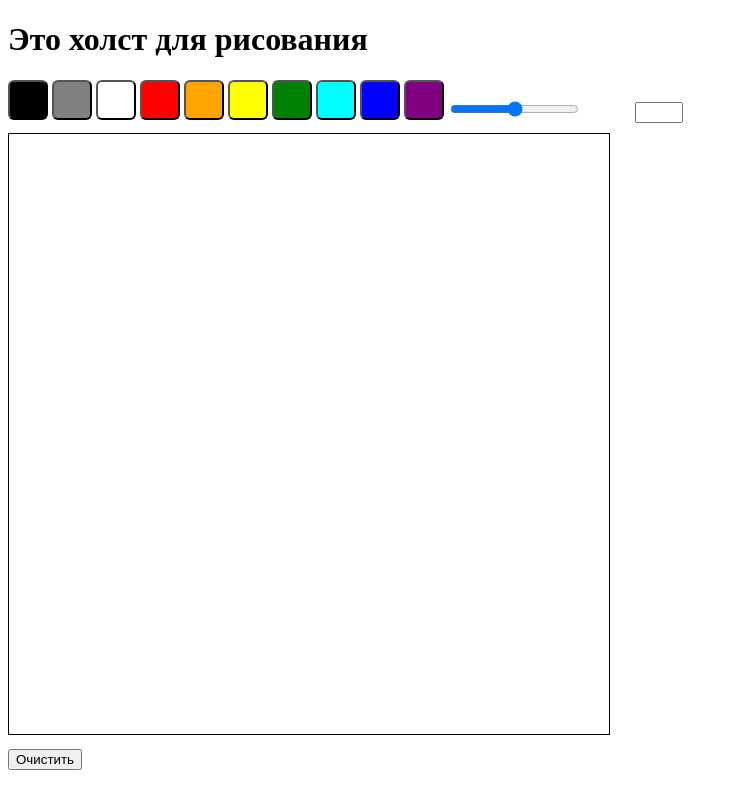
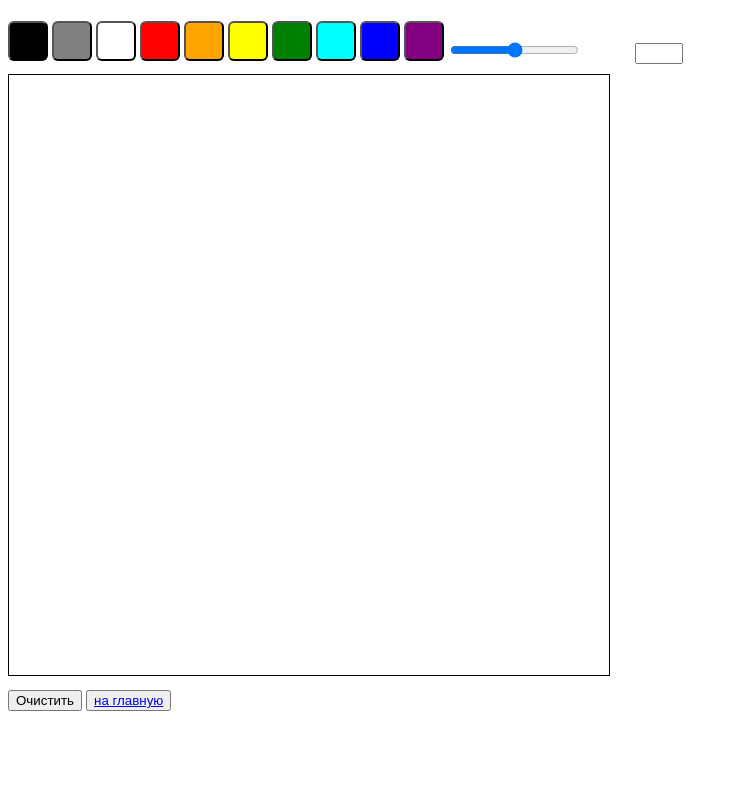
Before and after one commit to Oscare101/Project_IPZ_F_L, a website: page project.html in a window 1280 px wide. Shown: the whole page, without its empty margins (0-738 px from the left). Drawn offline with Linux system fonts and the light colour scheme.

Commit message:
Update project.html

```diff
--- a/project.html
+++ b/project.html
@@ -3,14 +3,16 @@
 	<head>
 		<meta charset="utf-8">
 		<link rel="stylesheet" href="style.css">
-		<title>Document</title>
+		<title>draw</title>
 		<script type="text/javascript" src="script.js">
 
 		</script>
+
 	</head>
     <body>
+
 	    <div id='colors'>
-			<h1>Это холст для рисования</h1>
+			<h1></h1>
 	        <button id='black' onclick='changeColor("black")' ontouchstart='changeColor("black")'></button>
 			<button id='grey' onclick='changeColor("grey")' ontouchstart='changeColor("grey")'></button>
 		    <button id='white' onclick='changeColor("white")' ontouchstart='changeColor("white")'></button>
@@ -27,6 +29,7 @@
 	    <canvas id='canvas' width='600' height='600'></canvas>
 	    <div>
 	        <button onclick='clearCanvas()'>Очистить</button>
+			<button onclick='clearCanvas()'><a class="nav__link" href="project_first.html">на главную</a></button>
 	    </div>
     </body>
 </html>
```
